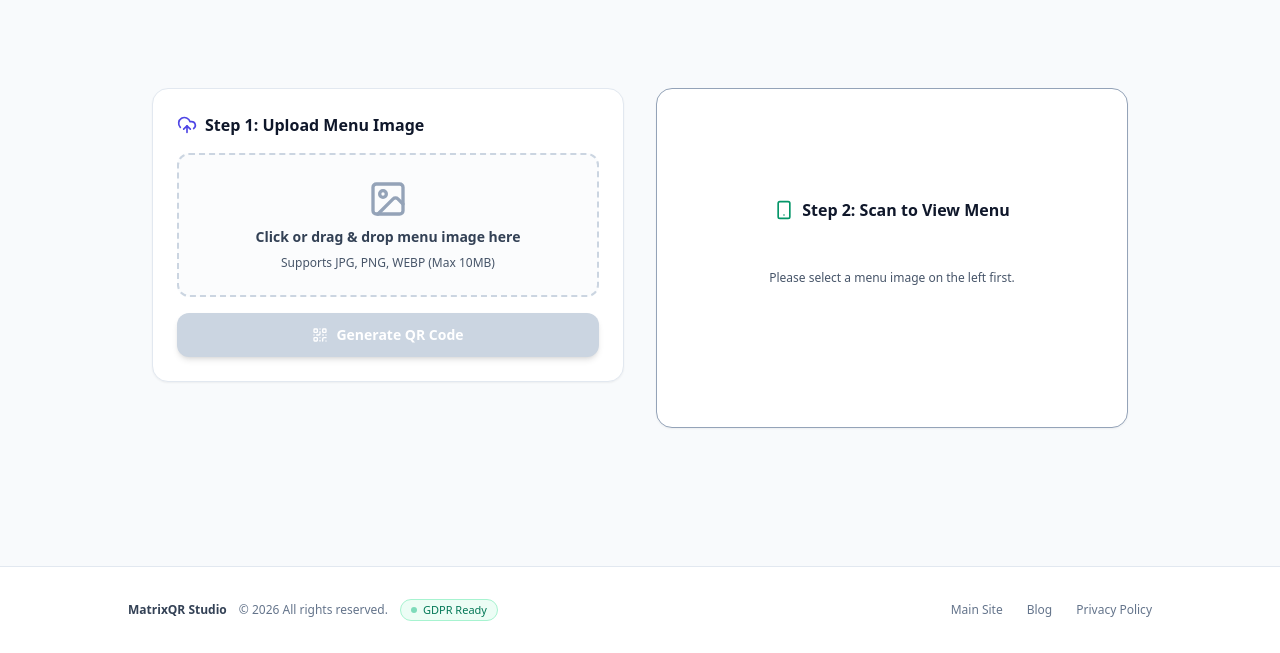
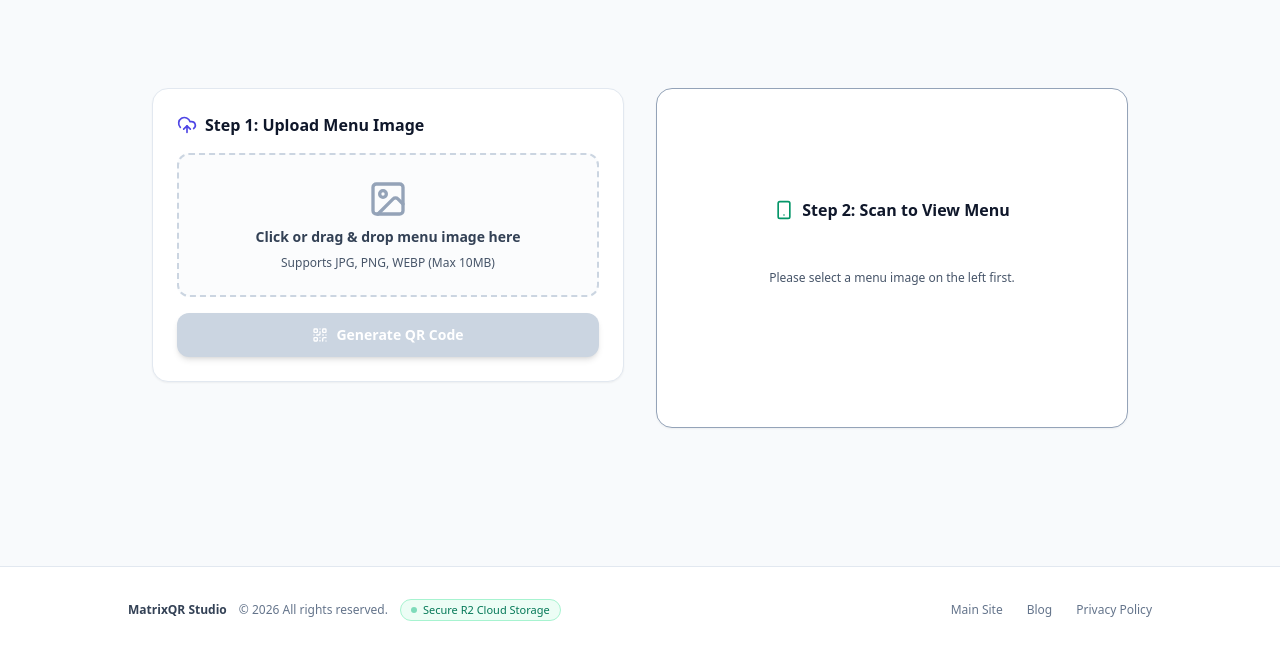
Before and after one commit to Technology-enthusiast-he/menu.matrixqr.cc, a website: page index.html in a window 1280 px wide. Shown: the part 147-800 px from the top of the page. Drawn offline with nearby package versions, Linux system fonts and the light colour scheme; files that its build step writes are made by us from their sources.

Commit message:
Update index.html

```diff
--- a/index.html
+++ b/index.html
@@ -157,10 +157,10 @@
             <span class="font-semibold text-slate-700">MatrixQR Studio</span>
             <span>© 2026 All rights reserved.</span>
 
-            <!-- GDPR Ready Badge -->
-            <span class="inline-flex items-center gap-1.5 px-2.5 py-0.5 rounded-full bg-emerald-50 border border-emerald-200 text-emerald-700 text-[11px] font-medium">
+            <!-- GDPR & Storage Badge -->
+            <span class="inline-flex items-center gap-1.5 px-2.5 py-0.5 rounded-full bg-emerald-50 border border-emerald-200 text-emerald-700 text-[11px] font-medium" title="Menu files hosted securely in Cloudflare R2 Object Storage (menu-images bucket)">
                 <span class="w-1.5 h-1.5 rounded-full bg-emerald-500 animate-pulse"></span>
-                GDPR Ready
+                Secure R2 Cloud Storage
             </span>
         </div>
 
```
